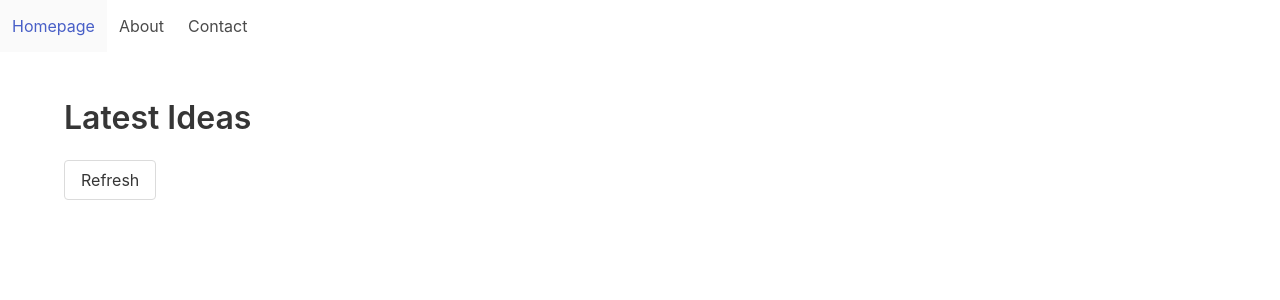
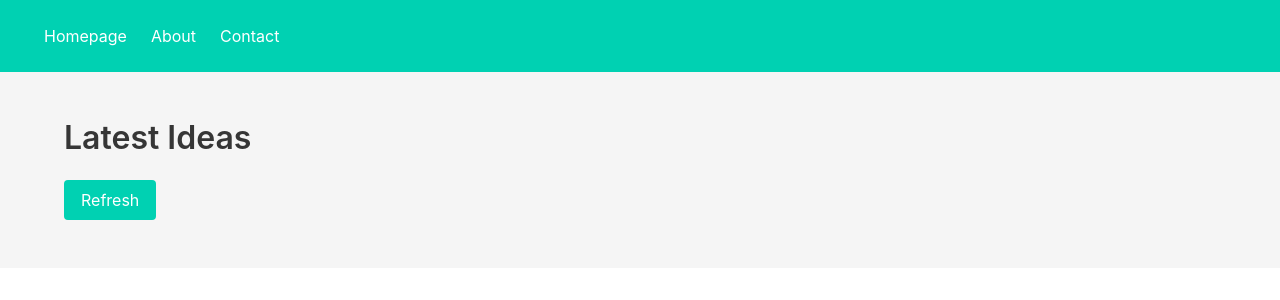
Before and after one commit to alfaiyma/eyedeabox, a Django app: page / in a window 1280 px wide. Shown: the top 300 px of the page. Run offline with Django 3.2, Linux system fonts and the light colour scheme; data that the repository does not hold is empty; some libraries are stand-ins or nearby versions.

Commit message:
Styling changes

```diff
--- a/eyedeabox/homepage/templates/homepage/index.html
+++ b/eyedeabox/homepage/templates/homepage/index.html
@@ -10,18 +10,16 @@
     <link rel="stylesheet" href="https://cdn.jsdelivr.net/npm/bulma@0.8.0/css/bulma.min.css">
     <script defer src="https://use.fontawesome.com/releases/v5.3.1/js/all.js"></script>
 </head>
-<body>
-    <nav class="navbar" role="navigation" aria-label="main navigation">
+<body class="has-background-light">
+    <nav class="navbar is-primary is-spaced" role="navigation" aria-label="main navigation">
         <div class="navbar-menu">
             <div class="navbar-start">
-                {% comment %} TODO: Actually Implement this {% endcomment %}
                 <a class="navbar-item" href="{% url 'homepage:index' %}">Homepage</a>
                 <a class="navbar-item" href="{% url 'homepage:about' %}">About</a>
                 <a class="navbar-item" href="{% url 'homepage:contact' %}">Contact</a>
             </div>
         </div>
     </nav>
-    {% comment %} TODO: Fix this section to look nicer {% endcomment %}
     <section class="section">
         <div class="container">
             <article>
@@ -40,7 +38,7 @@
                         </li>
                     {% endfor %}
                 </ul>
-                <button class="button" onclick="location.href='{% url 'homepage:refresh' %}'">Refresh</button>
+                <button class="button is-primary    " onclick="location.href='{% url 'homepage:refresh' %}'">Refresh</button>
             </article>
         </div>
     </section>
```
